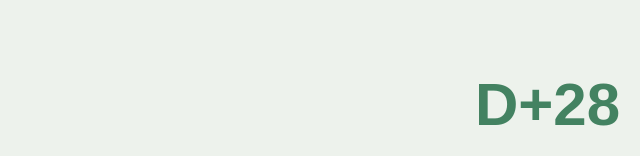
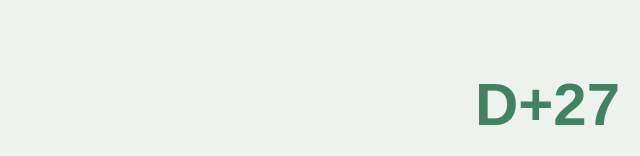
Before and after one commit to gun5299/gun5299.github.io, a plain HTML site: page index.html in a window 1280 px wide. Shown: the part 641-797 px from the top of the page, 640-1280 px from the left. Drawn offline with Linux system fonts and the light colour scheme.

Commit message:
Update index.html

```diff
--- a/index.html
+++ b/index.html
@@ -64,7 +64,7 @@
             const targetDate = new Date(goalDate); // 목표 시간
             const diffTime = today - targetDate; // 밀리초 차이 계산
             const diffDays = Math.floor(diffTime / (1000 * 60 * 60 * 24)); // 일 단위로 변환
-            return diffDays >= 0 ? `D+${diffDays+2}` : `D${diffDays-2}`; // D+N 또는 D-N 형태 반환
+            return diffDays >= 0 ? `D+${diffDays+1}` : `D${diffDays-1}`; // D+N 또는 D-N 형태 반환
         }
 
         // 실시간 디데이 업데이트
```
